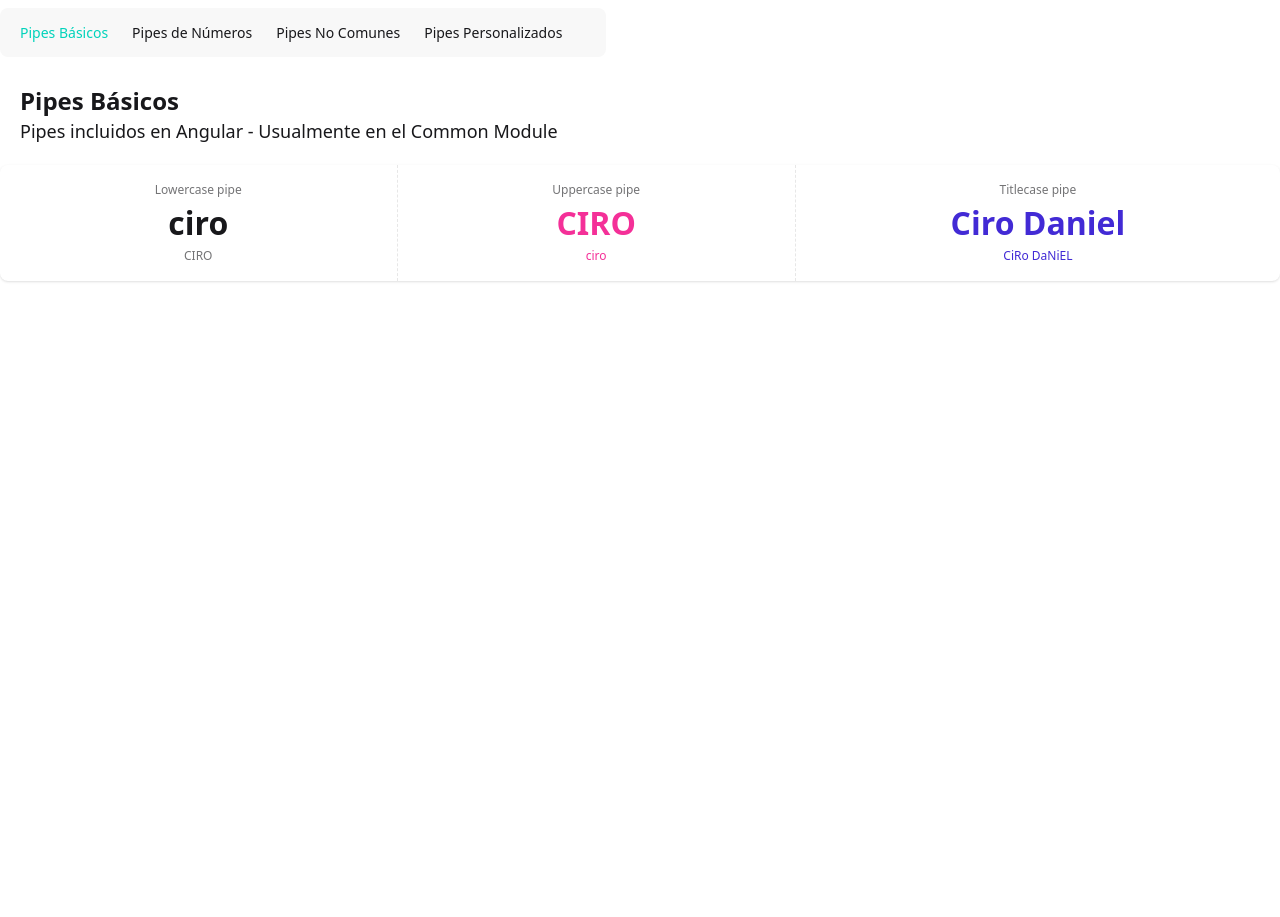
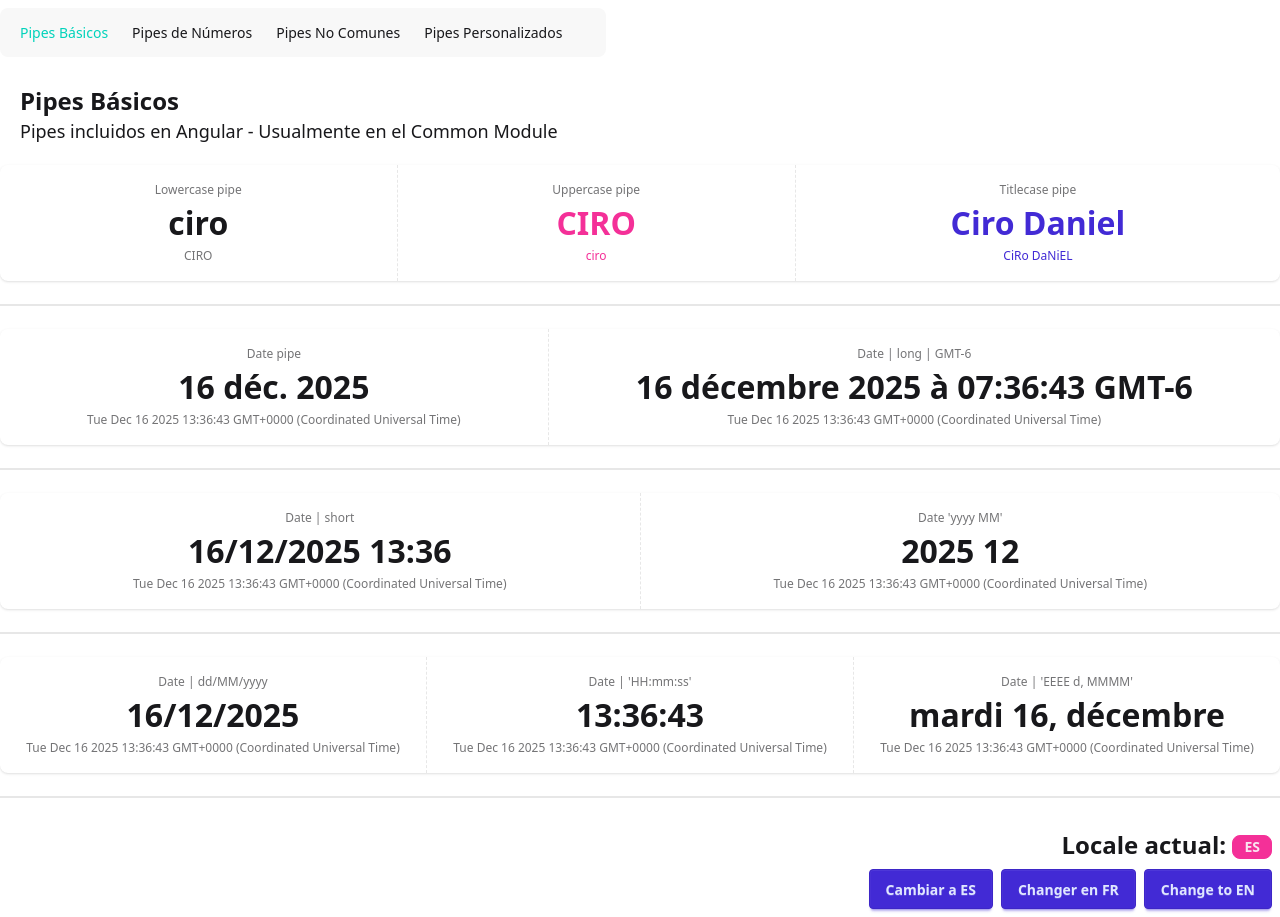
Before and after one commit to ciroribba/angular_level_4, an Angular app: page /basic in a window 1280 px wide. Before the commit the page ends 800 px from the top, so only its background shows below. Built offline with nearby package versions, Linux system fonts and the light colour scheme.

Commit message:
add date pipe

```diff
--- a/src/app/app.config.ts
+++ b/src/app/app.config.ts
@@ -1,12 +1,24 @@
-import { ApplicationConfig, provideBrowserGlobalErrorListeners, provideZoneChangeDetection } from '@angular/core';
+import { ApplicationConfig, LOCALE_ID, provideBrowserGlobalErrorListeners, provideZoneChangeDetection } from '@angular/core';
 import { provideRouter } from '@angular/router';
 
 import { routes } from './app.routes';
+
+import localeEs from '@angular/common/locales/es';
+import localeFr from '@angular/common/locales/fr';
+import localeEn from '@angular/common/locales/en';
+import { registerLocaleData } from '@angular/common';
+registerLocaleData(localeEs, 'es-ES');
+registerLocaleData(localeFr, 'fr-FR');
+registerLocaleData(localeEn, 'en-US');
 
 export const appConfig: ApplicationConfig = {
   providers: [
     provideBrowserGlobalErrorListeners(),
     provideZoneChangeDetection({ eventCoalescing: true }),
-    provideRouter(routes)
+    provideRouter(routes),
+    {
+      provide: LOCALE_ID,
+      useValue: 'fr-FR'
+    }
   ]
 };
--- a/src/app/pages/basic-page/basic-page.html
+++ b/src/app/pages/basic-page/basic-page.html
@@ -3,22 +3,89 @@
   <p class="text-lg font-thin">Pipes incluidos en Angular - Usualmente en el Common Module</p>
 </section>
 
-<div class="stats  stats-vertical lg:stats-horizontal shadow w-full">
+<div class="stats stats-vertical lg:stats-horizontal shadow w-full">
   <div class="stat place-items-center">
     <div class="stat-title">Lowercase pipe</div>
     <div class="stat-value">{{ nameUpper() | lowercase }}</div>
-      <div class="stat-desc">{{nameUpper()}}</div>
+    <div class="stat-desc">{{ nameUpper() }}</div>
   </div>
 
   <div class="stat place-items-center">
     <div class="stat-title">Uppercase pipe</div>
-      <div class="stat-value text-secondary">{{nameLower() | uppercase }}</div>
-      <div class="stat-desc text-secondary">{{nameLower()}}</div>
+    <div class="stat-value text-secondary">{{ nameLower() | uppercase }}</div>
+    <div class="stat-desc text-secondary">{{ nameLower() }}</div>
   </div>
 
   <div class="stat place-items-center">
     <div class="stat-title">Titlecase pipe</div>
-      <div class="stat-value text-primary">{{fullName() | titlecase }}</div>
-      <div class="stat-desc text-primary">{{fullName()}}</div>
+    <div class="stat-value text-primary">{{ fullName() | titlecase }}</div>
+    <div class="stat-desc text-primary">{{ fullName() }}</div>
   </div>
 </div>
+
+<div class="divider"></div>
+
+<div class="stats stats-vertical lg:stats-horizontal shadow w-full">
+  <div class="stat place-items-center">
+    <div class="stat-title">Date pipe</div>
+    <div class="stat-value">{{ customDate() | date }}</div>
+    <div class="stat-desc">{{ customDate() }}</div>
+  </div>
+
+  <div class="stat place-items-center">
+    <div class="stat-title">Date | long | GMT-6</div>
+    <div class="stat-value">{{ customDate() | date : 'long' : 'GMT-6' }}</div>
+    <div class="stat-desc">{{ customDate() }}</div>
+  </div>
+</div>
+
+<div class="divider"></div>
+
+<div class="stats stats-vertical lg:stats-horizontal shadow w-full">
+  <div class="stat place-items-center">
+    <div class="stat-title">Date | short</div>
+    <div class="stat-value">{{ customDate() | date : 'short' }}</div>
+    <div class="stat-desc">{{ customDate() }}</div>
+  </div>
+
+  <div class="stat place-items-center">
+    <div class="stat-title">Date 'yyyy MM'</div>
+    <div class="stat-value">{{ customDate() | date : 'yyyy MM' }}</div>
+    <div class="stat-desc">{{ customDate() }}</div>
+  </div>
+</div>
+
+<div class="divider"></div>
+
+<div class="stats stats-vertical lg:stats-horizontal shadow w-full">
+  <div class="stat place-items-center">
+    <div class="stat-title">Date | dd/MM/yyyy</div>
+    <div class="stat-value">{{ customDate() | date : 'dd/MM/yyyy' }}</div>
+    <div class="stat-desc">{{ customDate() }}</div>
+  </div>
+
+  <div class="stat place-items-center">
+    <div class="stat-title">Date | 'HH:mm:ss'</div>
+    <div class="stat-value">{{ customDate() | date : 'HH:mm:ss' }}</div>
+    <div class="stat-desc">{{ customDate() }}</div>
+  </div>
+
+  <div class="stat place-items-center">
+    <div class="stat-title">Date | 'EEEE d, MMMM'</div>
+    <div class="stat-value">{{ customDate() | date : 'EEEE d, MMMM' }}</div>
+    <div class="stat-desc">{{ customDate() }}</div>
+  </div>
+</div>
+
+<div class="divider"></div>
+
+<div class="flex flex-col gap-2 px-2 py-2 w-full">
+  <h1 class="text-2xl font-bold text-right">
+    Locale actual: <span class="badge badge-secondary">ES</span>
+  </h1>
+  <div class="flex flex-row gap-2 justify-end">
+    <button class="btn btn-primary">Cambiar a ES</button>
+    <button class="btn btn-primary">Changer en FR</button>
+    <button class="btn btn-primary">Change to EN</button>
+  </div>
+</div>
--- a/src/app/pages/basic-page/basic-page.ts
+++ b/src/app/pages/basic-page/basic-page.ts
@@ -1,9 +1,10 @@
-import { ChangeDetectionStrategy, Component, signal } from '@angular/core';
-import { LowerCasePipe, TitleCasePipe, UpperCasePipe } from '@angular/common';
+import { ChangeDetectionStrategy, Component, effect, signal } from '@angular/core';
+import { DatePipe, LowerCasePipe, TitleCasePipe, UpperCasePipe } from '@angular/common';
+
 
 @Component({
   selector: 'basic-page',
-  imports: [LowerCasePipe, UpperCasePipe, TitleCasePipe],
+  imports: [LowerCasePipe, UpperCasePipe, TitleCasePipe, DatePipe],
   templateUrl: './basic-page.html',
   changeDetection: ChangeDetectionStrategy.OnPush,
 })
@@ -12,4 +13,15 @@ export default class BasicPage {
   nameLower = signal('ciro');
   nameUpper = signal('CIRO');
   fullName = signal('CiRo DaNiEL');
+
+  customDate = signal(new Date());
+
+  tickingDateEffect = effect((onCleanup) => {
+    const interval = setInterval(() => {
+     this.customDate.set(new Date());
+     console.log('tick')
+    }, 1000);
+
+    onCleanup(() => clearInterval(interval));
+  });
 }
```
Lines whose indentation alone changed are shown as unchanged.
